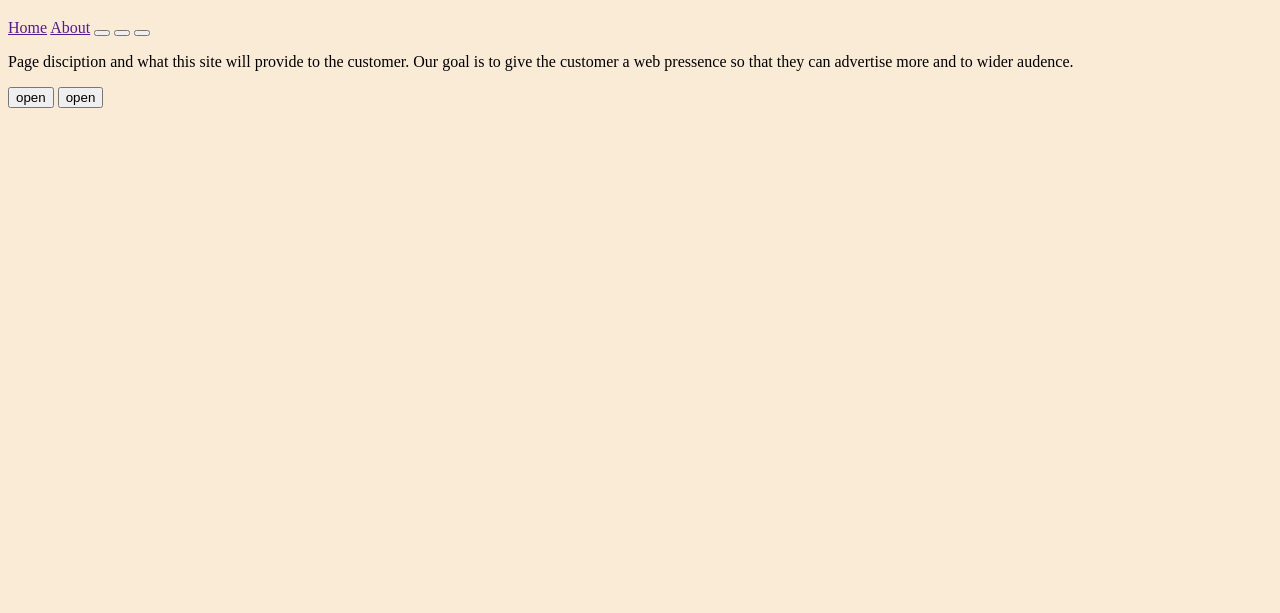
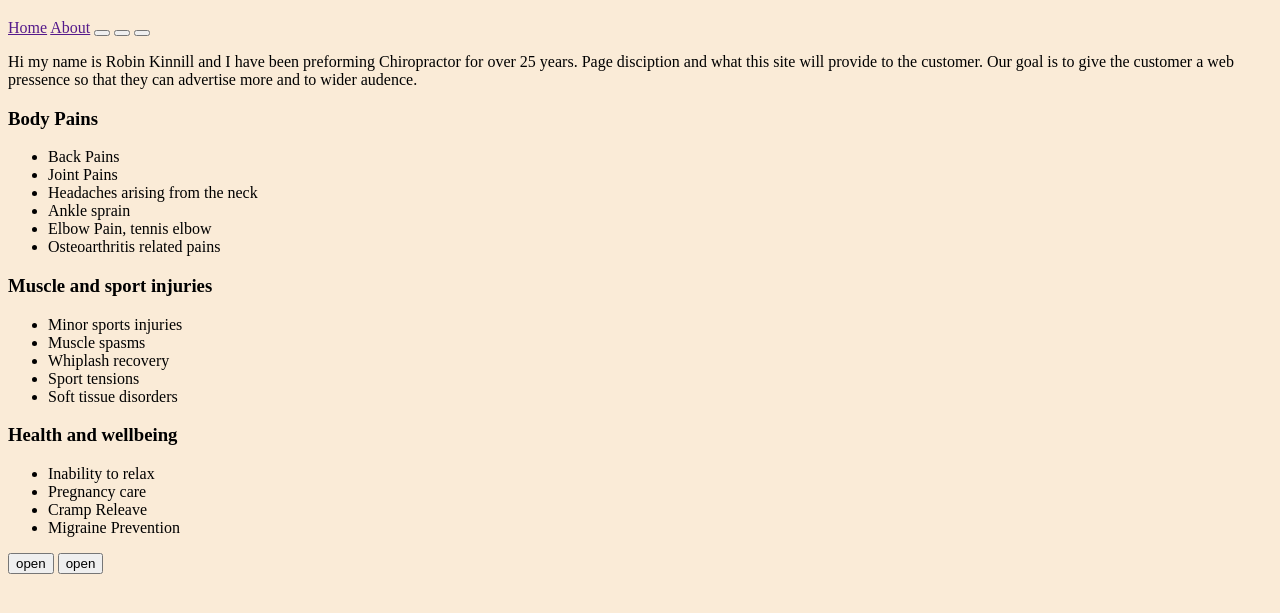
Before and after one commit to graham-25/chiropractor01, a plain HTML site: page index.html in a window 1280 px wide. Shown: the part 61-674 px from the top of the page. Drawn offline with Linux system fonts and the light colour scheme.

Commit message:
Name of treatments available

```diff
--- a/index.html
+++ b/index.html
@@ -20,10 +20,43 @@
     </nav>
     <div>
         <p>
+            Hi my name is Robin Kinnill and I have been preforming Chiropractor for over 25 years.
             Page disciption and what this site will provide to the customer.
             Our goal is to give the customer a web pressence so that they can advertise more and to wider audence.
         </p>
     </div>
+    <section>
+        <div>
+            <h3>Body Pains</h3>
+            <ul>
+                <li>Back Pains</li>
+                <li>Joint Pains</li>
+                <li>Headaches arising from the neck</li>
+                <li>Ankle sprain</li>
+                <li>Elbow Pain, tennis elbow</li>
+                <li>Osteoarthritis related pains</li>
+            </ul>
+        </div>
+        <div>
+            <h3>Muscle and sport injuries</h3>
+            <ul>
+                <li>Minor sports injuries</li>
+                <li>Muscle spasms</li>
+                <li>Whiplash recovery</li>
+                <li>Sport tensions</li>
+                <li>Soft tissue disorders</li>
+            </ul>
+        </div>
+        <div>
+            <h3>Health and wellbeing</h3>
+            <ul>
+                <li>Inability to relax</li>
+                <li>Pregnancy care</li>
+                <li>Cramp Releave</li>
+                <li>Migraine Prevention</li>
+            </ul>
+        </div>
+    </section>
     <span><button>open</button></span>
     <span><button>open</button></span>
     <footer>
```
